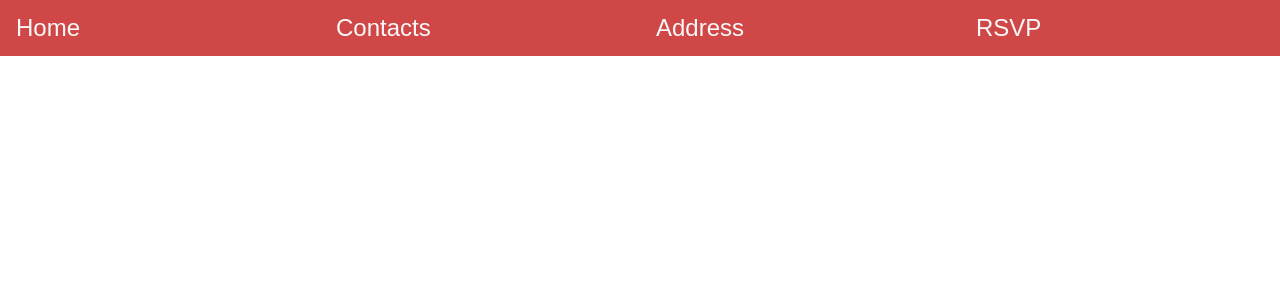
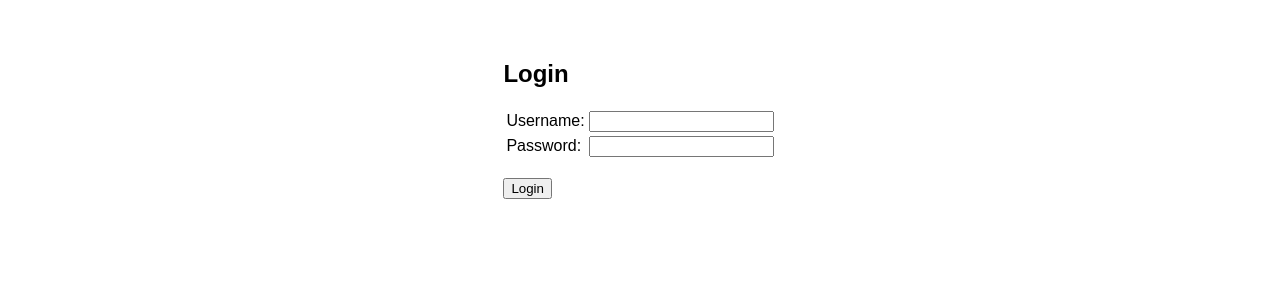
Before and after one commit to satchitdahal/wedding, a React (Create React App) app in the folder frontend/frontend/: page /login in a window 1280 px wide. Shown: the top 300 px of the page. Built offline with nearby package versions, Linux system fonts and the light colour scheme.

Commit message:
login is fully functional

```diff
--- a/frontend/frontend/src/App.js
+++ b/frontend/frontend/src/App.js
@@ -1,43 +1,55 @@
-import React from "react";
-import { BrowserRouter as Router, Route, Routes } from "react-router-dom";
+import React, { useState } from "react";
+import { BrowserRouter as Router, Route, Routes, Navigate } from "react-router-dom";
 import Navigation from "./Components/Navigation";
-import Home from "./Components/Home"
+import Home from "./Components/Home";
 import Contacts from "./Components/Contacts";
 import Address from "./Components/Address";
 import Rsvp from "./Components/Rsvp";
-import Login from "./Components/Login"
+import Login from "./Components/Login";
+import InfoForm from "./Components/InfoForm";
+import "./styles/app.css";
 
-import "./styles/app.css"
-import InfoForm from "./Components/InfoForm";
 function App() {
+  const [isLoggedIn, setIsLoggedIn] = useState(false);
+
+  const handleLogin = () => {
+    setIsLoggedIn(true);
+  };
+
+  const PrivateRoute = ({ element, ...rest }) => {
+    return isLoggedIn ? (
+      element
+    ) : (
+      <Navigate to="/login" replace state={{ from: rest.location }} />
+    );
+  };
+
   return (
     <Router>
-      {/* <Navigation /> */}
       <div className="container">
+        {/* Show Navigation only when logged in */}
+        {isLoggedIn && <Navigation />}
 
-        <Navigation />
         <div className="container-fluid">
           <Routes>
+            {/* Public Route for Login */}
+            <Route path="/login" element={<Login onLogin={handleLogin} />} />
 
-            <Route path='/' exact element={<Home />} />
-            <Route path='/contacts' element={<Contacts />} />
-            <Route path='/address' element={<Address />} />
-            <Route path='/rsvp' element={<Rsvp />} />
+            {/* Redirect to Login if not logged in */}
+            <Route path="/" element={<Navigate to="/login" />} />
+
+            {/* Private Routes, accessible only when logged in */}
+            <Route path="/home" element={<PrivateRoute element={<Home />} />} />
+            <Route path="/contacts" element={<PrivateRoute element={<Contacts />} />} />
+            <Route path="/address" element={<PrivateRoute element={<Address />} />} />
+            <Route path="/rsvp" element={<PrivateRoute element={<Rsvp />} />} />
             <Route path="/info" element={<InfoForm />} />
-
+            <Route path="*" element={<Login />} />
           </Routes>
         </div>
       </div>
-
     </Router>
-
-
-
-
-
-
-  )
-
+  );
 }
 
 export default App;
--- a/frontend/frontend/src/Components/Login.js
+++ b/frontend/frontend/src/Components/Login.js
@@ -1,35 +1,191 @@
+// import React, { useState } from "react";
+
+// const Login = () => {
+//     const [username, setUsername] = useState("");
+//     const [password, setPassword] = useState("");
+
+//     const handleLogin = async () => {
+//         try {
+//             const response = await fetch('http://localhost:5000/login', {
+//                 method: 'POST',
+//                 headers: {
+//                     'Content-Type': 'application/json',
+//                 },
+//                 body: JSON.stringify({ username, password }),
+//             });
+
+//             if (response.ok) {
+//                 // Login successful, you can redirect or set a state indicating the user is logged in
+//                 console.log('Login successful!');
+//             } else {
+//                 // Login failed, handle the error
+//                 console.error('Login failed:', await response.text());
+//             }
+//         } catch (error) {
+//             console.error('Error during login:', error);
+//         }
+//     };
+//     return (
+//         <div className="login">
+//             <h2>Login</h2>
+//             <form>
+//                 <label>
+//                     Username:
+//                     <input
+//                         type="text"
+//                         value={username}
+//                         onChange={(e) => setUsername(e.target.value)}
+//                     />
+//                 </label>
+//                 <br />
+//                 <label>
+//                     Password:
+//                     <input
+//                         type="password"
+//                         value={password}
+//                         onChange={(e) => setPassword(e.target.value)}
+//                     />
+//                 </label>
+//                 <br />
+//                 <button type="button" onClick={handleLogin}>
+//                     Login
+//                 </button>
+//             </form>
+//         </div>
+//     );
+// };
+
+// export default Login;
+
+// import React, { useState } from "react";
+// import { useNavigate } from "react-router-dom";
+
+// const Login = ({ onLogin }) => {
+//     const [username, setUsername] = useState("");
+//     const [password, setPassword] = useState("");
+//     const [errorMessage, setErrorMessage] = useState("");
+//     const navigate = useNavigate();
+
+//     const handleLogin = async () => {
+//         try {
+//             const response = await fetch('http://localhost:5000/login', {
+//                 method: 'POST',
+//                 headers: {
+//                     'Content-Type': 'application/json',
+//                 },
+//                 body: JSON.stringify({ username, password }),
+//             });
+
+//             if (response.ok) {
+//                 // Login successful, you can redirect or set a state indicating the user is logged in
+//                 onLogin(); // Invoke the parent component's login handler
+//                 navigate("/home"); // Navigate to the home page upon success
+//             } else {
+//                 // Login failed, handle the error
+//                 setErrorMessage("Incorrect username or password");
+//             }
+//         } catch (error) {
+//             console.error('Error during login:', error);
+//         }
+//     };
+
+//     return (
+//         <div className="login">
+//             <h2>Login</h2>
+//             {errorMessage && <p>{errorMessage}</p>}
+//             <form>
+//                 <label>
+//                     Username:
+//                     <input
+//                         type="text"
+//                         value={username}
+//                         onChange={(e) => setUsername(e.target.value)}
+//                     />
+//                 </label>
+//                 <br />
+//                 <label>
+//                     Password:
+//                     <input
+//                         type="password"
+//                         value={password}
+//                         onChange={(e) => setPassword(e.target.value)}
+//                     />
+//                 </label>
+//                 <br />
+//                 <button type="button" onClick={handleLogin}>
+//                     Login
+//                 </button>
+//             </form>
+//         </div>
+//     );
+// };
+
+// export default Login;
 import React, { useState } from "react";
+import { useNavigate } from "react-router-dom";
 
-const Login = () => {
+const Login = ({ onLogin }) => {
     const [username, setUsername] = useState("");
     const [password, setPassword] = useState("");
+    const [errorMessage, setErrorMessage] = useState("");
+    const navigate = useNavigate();
 
-    const handleLogin = () => {
-        // Add your login logic here
-        console.log("Logging in with:", username, password);
+    const handleLogin = async () => {
+        try {
+            const response = await fetch('http://localhost:5000/login', {
+                method: 'POST',
+                headers: {
+                    'Content-Type': 'application/json',
+                },
+                body: JSON.stringify({ username, password }),
+            });
+
+            if (response.ok) {
+                // Login successful, you can redirect or set a state indicating the user is logged in
+                onLogin(); // Invoke the parent component's login handler
+                navigate("/home"); // Navigate to the home page upon success
+            } else {
+                // Login failed, handle the error
+                setErrorMessage("Incorrect username or password");
+            }
+        } catch (error) {
+            console.error('Error during login:', error);
+        }
     };
 
     return (
         <div className="login">
             <h2>Login</h2>
+            {errorMessage && <p>{errorMessage}</p>}
             <form>
-                <label>
-                    Username:
+                <table>
+                    <tbody>
+                        <tr>
+                            <td>
+                                <label>Username:</label>
+                            </td>
+                            <td>
                                 <input
                                     type="text"
                                     value={username}
                                     onChange={(e) => setUsername(e.target.value)}
                                 />
-                </label>
-                <br />
-                <label>
-                    Password:
+                            </td>
+                        </tr>
+                        <tr>
+                            <td>
+                                <label>Password:</label>
+                            </td>
+                            <td>
                                 <input
                                     type="password"
                                     value={password}
                                     onChange={(e) => setPassword(e.target.value)}
                                 />
-                </label>
+                            </td>
+                        </tr>
+                    </tbody>
+                </table>
                 <br />
                 <button type="button" onClick={handleLogin}>
                     Login
```
Also changed, not shown: 1 other file (tests, documents, lock files or other folders). Lines whose indentation alone changed are shown as unchanged.
